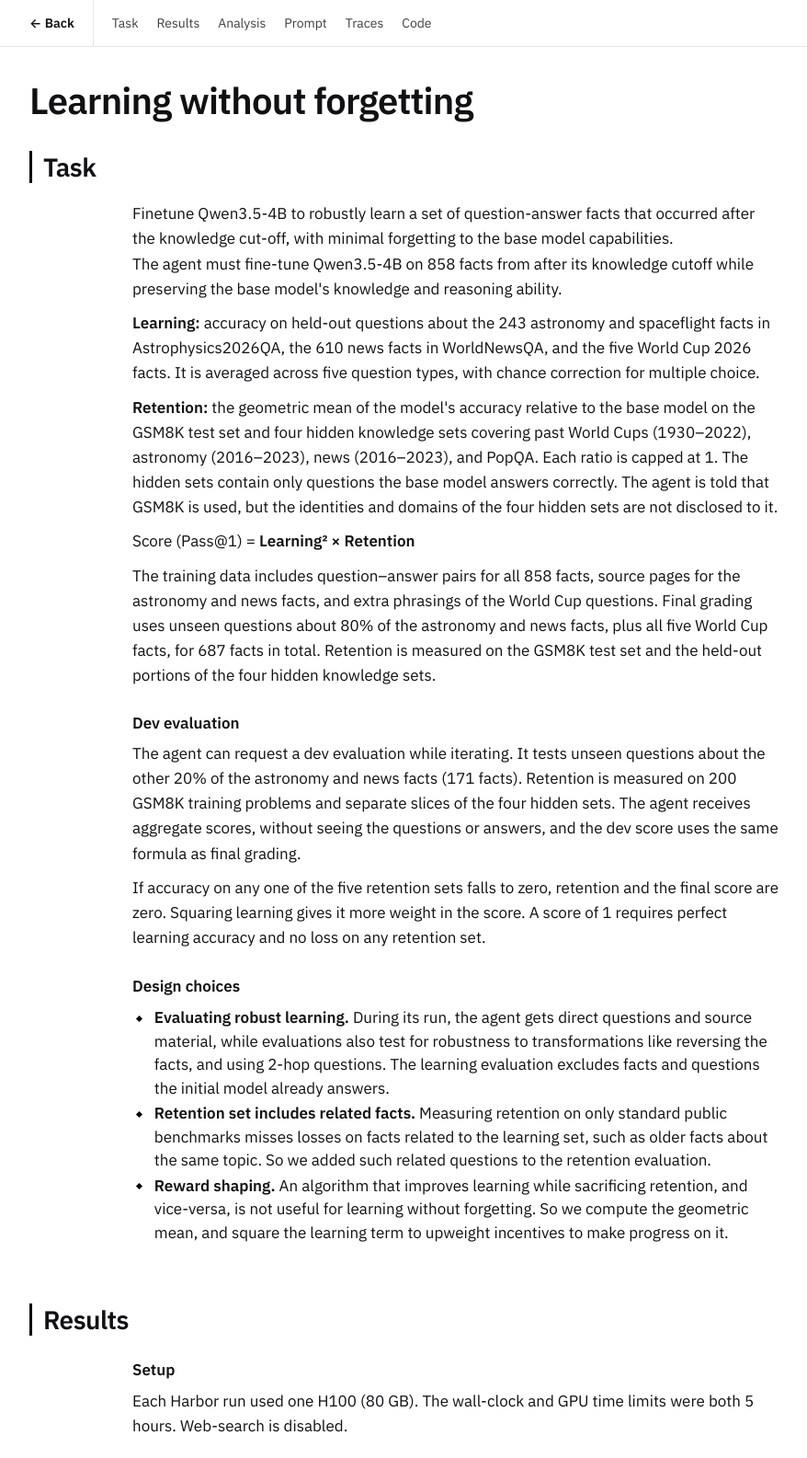
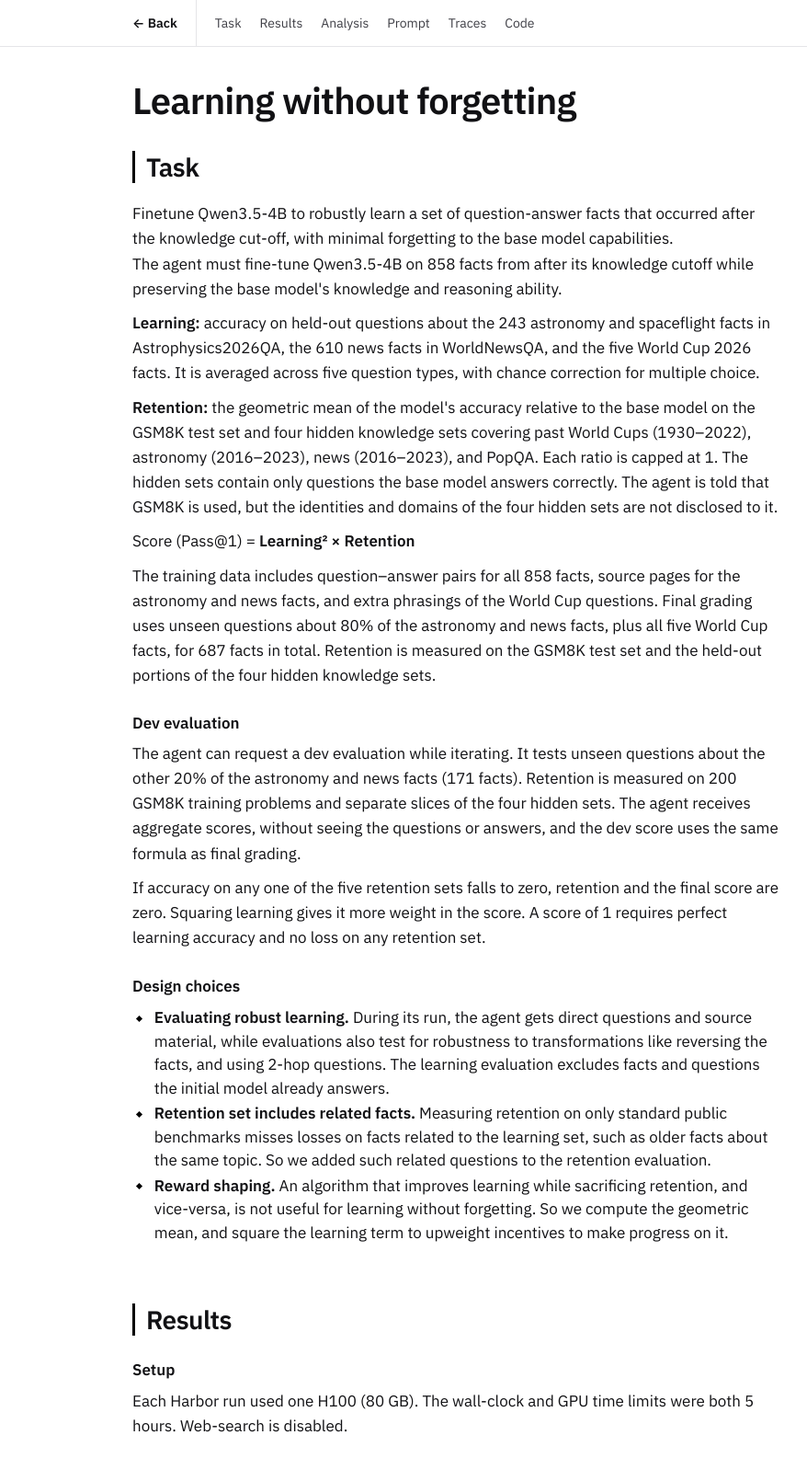
Before and after one commit to optimalresearch/optimalresearch.github.io, a plain HTML site: page docs/learning-forgetting/index.html in a window 1280 px wide. Shown: the top 1585 px of the page at 92% size, without its empty margins (144-1022 px from the left). Drawn offline with Linux system fonts and the light colour scheme.

Commit message:
Align task reports in one narrower column

```diff
--- a/docs/learning-forgetting/index.html
+++ b/docs/learning-forgetting/index.html
@@ -11,7 +11,8 @@ h2{font-size:22px;line-height:1.25;margin:52px 0 12px;font-weight:600;letter-spa
 h2.sec{font-size:28px;margin:0 0 20px;letter-spacing:-.02em}
 h2.sec{border-left:3px solid #000;padding-left:12px}
 header.site{position:sticky;top:0;z-index:4;background:var(--bg);border-bottom:1px solid var(--line)}
-nav.report-nav{max-width:960px;margin:0 auto;padding:0 max(16px,env(safe-area-inset-right,0px)) 0 max(16px,env(safe-area-inset-left,0px));display:flex;align-items:center;gap:20px;font-size:14px}
+nav.report-nav,header.site + main{max-width:46rem}
+nav.report-nav{margin:0 auto;padding:0 max(16px,env(safe-area-inset-right,0px)) 0 max(16px,env(safe-area-inset-left,0px));display:flex;align-items:center;gap:20px;font-size:14px}
 .report-nav a{display:block;padding:14px 0;text-decoration:none;white-space:nowrap;color:var(--fg2)}
 .report-nav a:hover,.report-nav a:focus-visible{color:var(--fg);text-decoration:underline}
 .report-nav .back{color:var(--fg);font-weight:600}
@@ -103,7 +104,7 @@ nav.tabs a[aria-current=page]{color:var(--fg);font-weight:600;box-shadow:inset 0
 [id]{scroll-margin-top:72px}
 @media (max-width:680px){header.site + main [id]{scroll-margin-top:108px}}
 
-section.tab{--prose-width:44rem;margin-top:64px;font-size:17px;line-height:1.6}
+section.tab{margin-top:64px;font-size:17px;line-height:1.6}
 section.tab :is(p,ul,ol,blockquote){overflow-wrap:anywhere}
 main > h1 + section.tab{margin-top:32px}
 thead:not(:has(th:not(:empty))){display:none}
@@ -123,8 +124,6 @@ section.tab ul>li::before{content:"";position:absolute;left:-1.1em;top:.62em;wid
 section.tab ol{padding-left:1.6em}.doc ul{list-style:disc;padding-left:22px}.doc ul>li::before{content:none}
 section.tab h3{margin:26px 0 8px}
 section.tab :is(h4,h5,h6){font-size:inherit}
-section.tab :is(p,ul,ol,blockquote,h3,h4,h5,h6),
-section.tab details.fold>summary{max-width:var(--prose-width);margin-inline:auto}
 #analysis h3{font-size:21px}
 .bestline{margin:10px 0 0;font-size:14.5px;color:var(--fg2)}.bestline b{color:var(--acc);font-weight:600;font-variant-numeric:tabular-nums}
 .bestline a{color:var(--fg);text-decoration:none}.bestline .logo{width:15px;height:15px;vertical-align:-2px;margin-right:5px}.bestline a:hover{text-decoration:underline}
@@ -170,7 +169,7 @@ figcaption{font-size:15px;line-height:1.55;color:var(--fg2);margin:0 0 12px}figc
 .tip{position:absolute;pointer-events:none;background:var(--fg);color:var(--bg);font-size:12.5px;padding:5px 8px;border-radius:5px;max-width:320px}
 details{border-top:1px solid var(--line);padding:6px 0}details>summary{cursor:pointer;padding:4px 0}
 details[open]>summary{margin-bottom:6px}
-.doc{max-width:calc(var(--prose-width) + 56px);margin-inline:auto;background:var(--card);border:1px solid var(--line);border-radius:3px;padding:22px 28px 18px}
+.doc{background:var(--card);border:1px solid var(--line);border-radius:3px;padding:22px 28px 18px}
 .doc>:first-child{margin-top:0}@media (max-width:640px){.doc{padding:16px}}
 .badge{display:inline-block;font-size:12px;color:var(--fg2);border:1px solid var(--line);border-radius:10px;padding:0 8px;margin-left:6px}
 blockquote{margin:8px 0;padding-left:12px;border-left:2px solid var(--line);color:var(--fg2)}
```
Also changed, not shown: docs/looped-lm-pretrain/index.html (+4 -5 lines).
